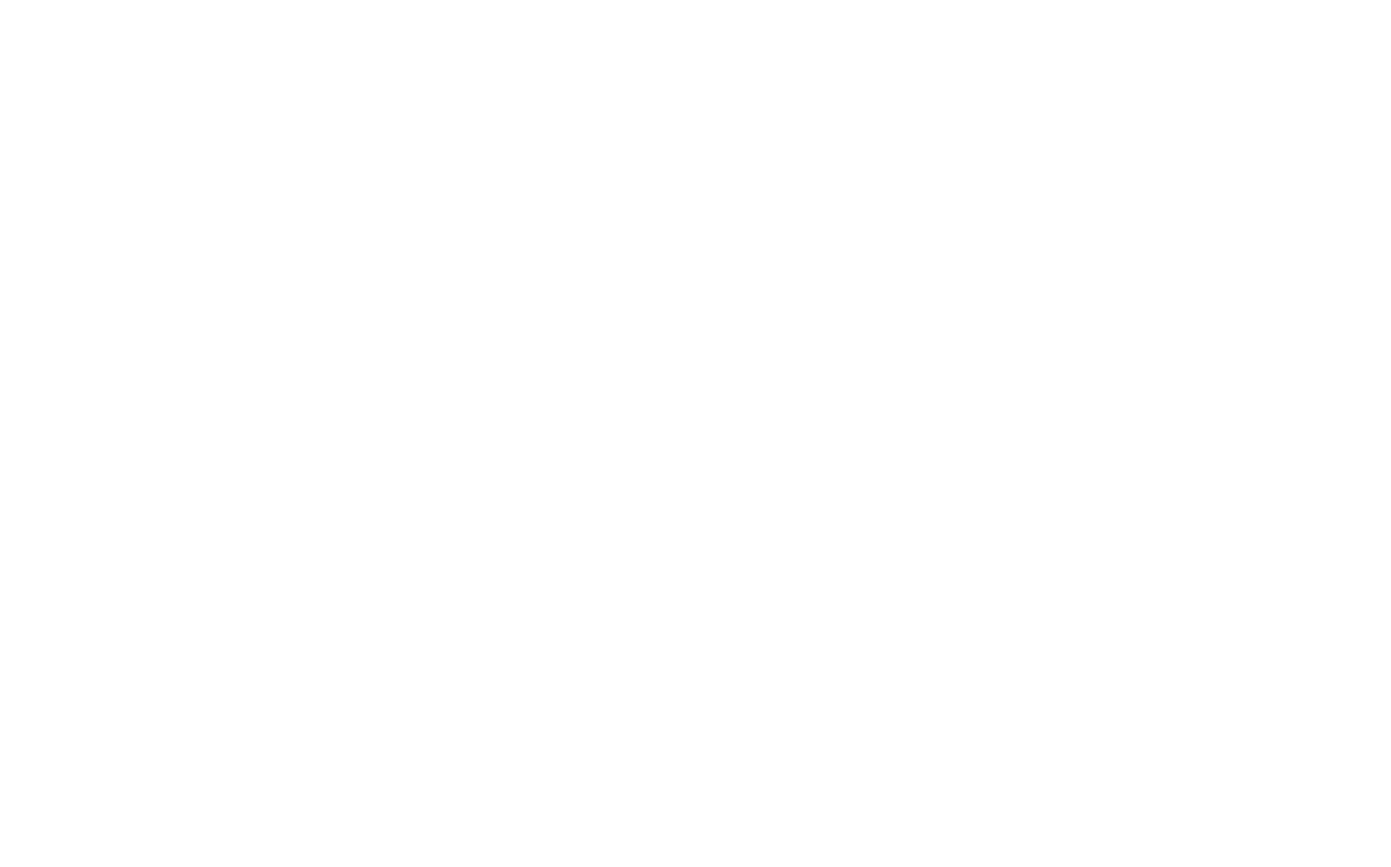
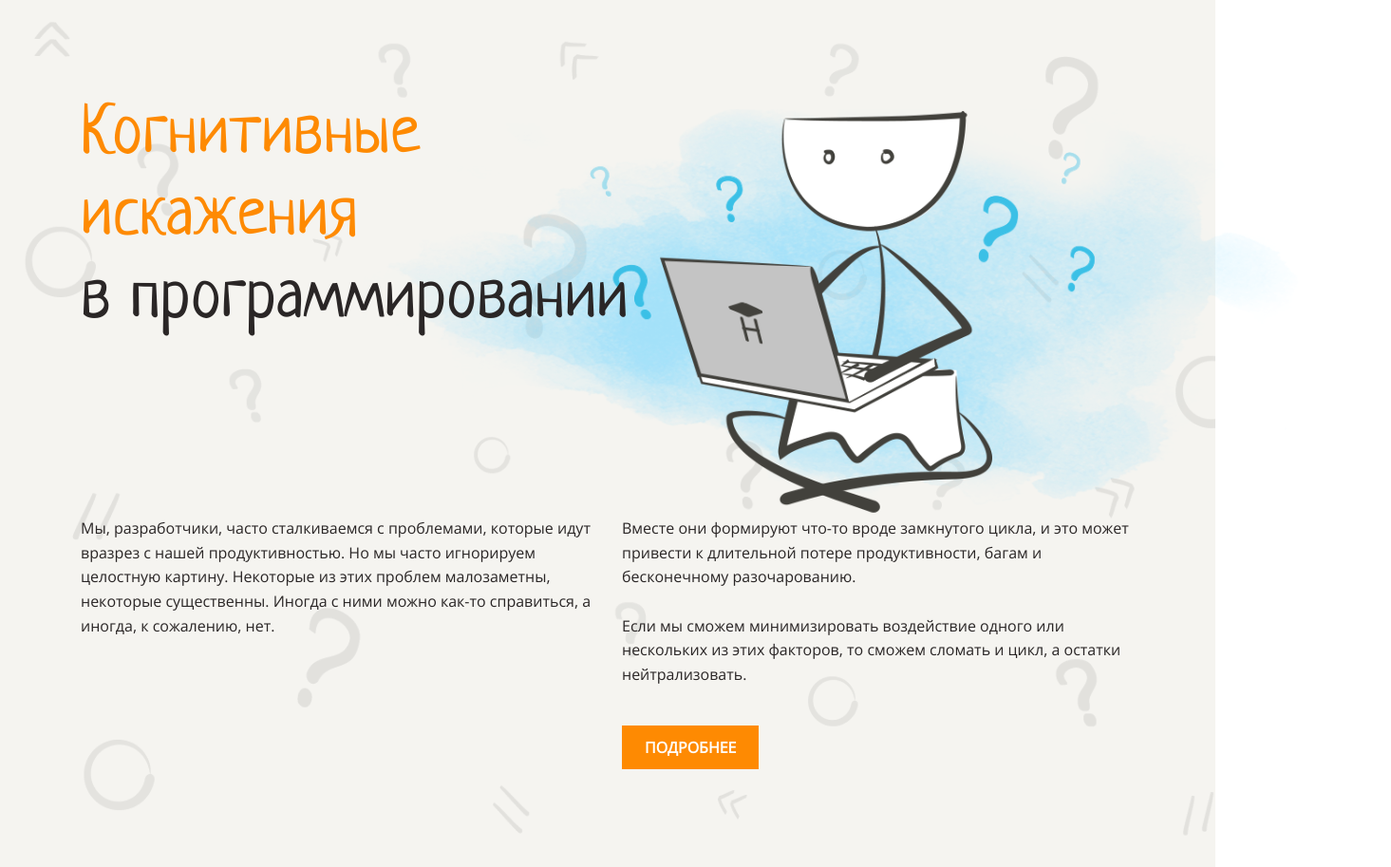
Before and after one commit to Lukyanau-Anton/layout-designer-project-58, a website: page src/index.html in a window 1280 px wide. Shown: the whole page at 95% size, 1465 px wide, since content can reach past the window. Before the commit the page ends 800 px from the top, so only its background shows below. Drawn offline with Linux system fonts and the light colour scheme.

Commit message:
add header

```diff
--- a/src/index.html
+++ b/src/index.html
@@ -9,7 +9,25 @@
 </head>
 <body>
     <header>
-
+        <div class="bg-img bg-light bg-header">
+            <div class="container header-container">
+                <div class="header-title">
+                    <h1 class="head">Когнитивные<br>искажения<br><span class="black">в программировании</span></h1>
+                    <img class="header-img" src="/src/img/main.png" alt="main picture">
+                </div>
+                <div class="header-description columns">
+                    <div class="left-column column">
+                        <p>Мы, разработчики, часто сталкиваемся с проблемами, которые идут вразрез с нашей продуктивностью. Но мы часто игнорируем целостную картину. Некоторые из этих проблем малозаметны, некоторые существенны. Иногда с ними можно как-то справиться, а иногда, к сожалению, нет.</p>
+                    </div>
+                    <div class="right-column column">
+                        <p>Вместе они формируют что-то вроде замкнутого цикла, и это может привести к длительной потере продуктивности, багам и бесконечному разочарованию.</p>
+                        <br>
+                        <p class="mrg-bttm-40">Если мы сможем минимизировать воздействие одного или нескольких из этих факторов, то сможем сломать и цикл, а остатки нейтрализовать.</p>
+                        <a href="#" class="header-btn btn">подробнее</a>
+                    </div>
+                </div>
+            </div>
+        </div>
     </header>
 
     <main>
--- a/src/style/style.css
+++ b/src/style/style.css
@@ -34,6 +34,8 @@ body {
     font-size: 16px;
     line-height: 1.6em;
     color: #2A2626;
+
+    overflow-x: hidden;
 }
 
 h1,
@@ -41,6 +43,7 @@ h2,
 h3 {
     font-family: Neucha;
     line-height: 1.2em;
+    font-weight: 400;
 }
 
 h1 {
@@ -54,3 +57,97 @@ h2 {
 h3 {
     font-size: 34px;
 }
+
+.bg-light {
+    background-color: var(--light);
+}
+
+.bg-brown {
+    background-color: var(--brown);
+}
+
+.bg-img::before {
+    position: absolute;
+    width: 100%;
+    height: 100%;
+
+    background: url("/src/img/background.png");
+    background-repeat: no-repeat;
+    background-size: cover;
+    opacity: 0.1;
+
+    content: "";
+}
+
+.bg-header::before {
+    height: 913px;
+}
+
+.container {
+    max-width: 1110px;
+
+    padding: 100px 0;
+    margin: 0 auto;
+
+    position: relative;
+}
+
+.header-container {
+    padding-bottom: 112px;
+}
+
+.header-title {
+    color: var(--main);
+}
+
+.head {
+    position: relative;
+
+    z-index: 10;
+}
+
+.black {
+    color: var(--dark);
+}
+
+.header-img {
+    height: 525px;
+
+    position: absolute;
+    top: 55px;
+    right: -270px;
+
+    z-index: 0;
+}
+
+.header-description {
+    margin-top: 185px;
+}
+
+.columns {
+    display: flex;
+    gap: 30px;
+}
+
+.column {
+    flex: 1 1 540px;
+}
+
+.mrg-bttm-40 {
+    margin-bottom: 52px;
+}
+
+.btn {
+    text-decoration: none;
+
+    background-color: var(--main);
+}
+
+.header-btn {
+    padding: 12px 24px;
+
+    text-transform: uppercase;
+
+    color: var(--white);
+    font-weight: bold;
+}
```
